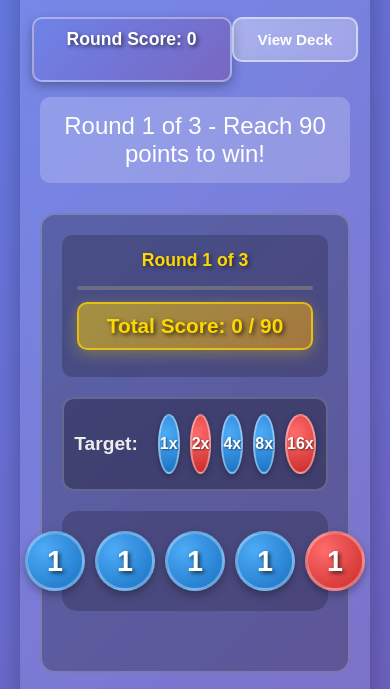
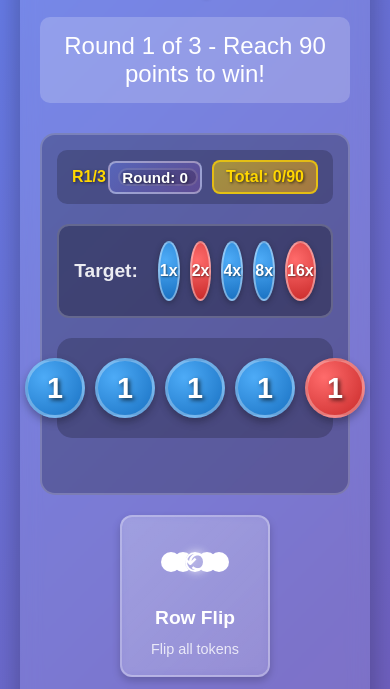
Before and after one commit to mikebranstein/sequora, a website built with webpack: page public/index.html in a window 390 px wide. Shown: the part 101-790 px from the top of the page. Built offline with nearby package versions, Linux system fonts and the light colour scheme.

Commit message:
update: consolidated round and scoring UI

```diff
--- a/public/styles/main.css
+++ b/public/styles/main.css
@@ -42,12 +42,12 @@ h1 {
 }
 
 .game-board-header {
-    display: grid;
-    grid-template-columns: 1fr auto 1fr;
-    gap: 15px;
+    display: flex;
     align-items: center;
+    justify-content: space-between;
+    gap: 20px;
     margin-bottom: 20px;
-    padding: 15px;
+    padding: 12px 20px;
     background: rgba(0, 0, 0, 0.2);
     border-radius: 10px;
 }
@@ -84,46 +84,41 @@ h1 {
 
 /* Score Display */
 .header-controls {
-    display: flex;
-    justify-content: center;
-    margin-bottom: 20px;
+    display: none;
 }
 
 #score-display {
     text-align: center;
-    font-size: 1.3em;
+    font-size: 1.1em;
     font-weight: bold;
-    padding: 12px 25px;
-    border-radius: 10px;
+    padding: 8px 16px;
+    border-radius: 8px;
     background: linear-gradient(135deg, rgba(103, 126, 234, 0.5), rgba(118, 75, 162, 0.5));
     border: 2px solid rgba(255, 255, 255, 0.4);
     color: #ffffff;
-    text-shadow: 2px 2px 4px rgba(0, 0, 0, 0.6);
-    box-shadow: 0 4px 12px rgba(0, 0, 0, 0.3);
+    text-shadow: 1px 1px 3px rgba(0, 0, 0, 0.6);
     transition: all 0.3s ease;
-    min-width: 200px;
+    white-space: nowrap;
 }
 
 #total-score-display {
     text-align: center;
-    font-size: 1.5em;
+    font-size: 1.2em;
     font-weight: bold;
-    padding: 10px 20px;
-    border-radius: 10px;
+    padding: 8px 16px;
+    border-radius: 8px;
     background: linear-gradient(135deg, rgba(255, 215, 0, 0.5), rgba(255, 165, 0, 0.5));
     border: 2px solid rgba(255, 215, 0, 0.7);
     color: #ffd700;
-    text-shadow: 2px 2px 4px rgba(0, 0, 0, 0.7);
-    box-shadow: 0 4px 15px rgba(255, 215, 0, 0.3);
+    text-shadow: 1px 1px 3px rgba(0, 0, 0, 0.7);
     transition: all 0.3s ease;
     white-space: nowrap;
 }
 
 #total-score-display.final-score {
-    font-size: 2.2em;
-    padding: 15px 30px;
+    font-size: 1.8em;
+    padding: 12px 24px;
     animation: pulse 2s infinite;
-    grid-column: 1 / -1;
 }
 
 #total-score-display.target-met {
@@ -636,40 +631,42 @@ h1 {
         padding: 20px 10px;
     }
 
-    .game-board-header {
-        grid-template-columns: 1fr;
-        gap: 12px;
+    .game-board {
+        padding: 15px;
     }
 
-    .header-controls {
-        margin-bottom: 15px;
+    .game-board-header {
+        flex-wrap: wrap;
+        gap: 10px;
+        padding: 10px 15px;
     }
 
     #score-display {
-        font-size: 1.1em;
-        padding: 10px 20px;
+        font-size: 0.95em;
+        padding: 6px 12px;
     }
 
     #total-score-display {
-        font-size: 1.3em;
-        padding: 10px 15px;
+        font-size: 1em;
+        padding: 6px 12px;
     }
 
     #total-score-display.final-score {
-        font-size: 1.6em;
+        font-size: 1.3em;
+        width: 100%;
     }
 
     #round-info {
-        flex-direction: column;
+        flex: 1 1 100%;
         gap: 8px;
     }
 
     .round-number {
-        font-size: 1em;
+        font-size: 0.9em;
     }
 
     .progress-bar {
-        width: 100%;
+        height: 16px;
     }
 }
 
@@ -677,26 +674,27 @@ h1 {
 #round-info {
     display: flex;
     align-items: center;
-    gap: 15px;
+    gap: 12px;
+    flex: 1;
     min-width: 0;
 }
 
 .round-number {
-    font-size: 1.1em;
+    font-size: 1em;
     font-weight: bold;
     color: #ffd700;
-    text-shadow: 2px 2px 4px rgba(0, 0, 0, 0.5);
+    text-shadow: 1px 1px 3px rgba(0, 0, 0, 0.5);
     white-space: nowrap;
 }
 
 .progress-bar {
     flex: 1;
-    height: 20px;
+    height: 18px;
     background: rgba(0, 0, 0, 0.4);
-    border-radius: 10px;
+    border-radius: 9px;
     overflow: hidden;
     border: 2px solid rgba(255, 255, 255, 0.3);
-    min-width: 100px;
+    min-width: 80px;
 }
 
 .progress-fill {
--- a/src/client/game/renderer.ts
+++ b/src/client/game/renderer.ts
@@ -58,14 +58,13 @@ export class GameRenderer {
             gameBoard = document.createElement('div');
             gameBoard.className = 'game-board';
 
-            // Create header for integrated info
+            // Create header for integrated info - single line: round info | round score | total score
             const header = document.createElement('div');
             header.className = 'game-board-header';
 
-            // Reorder elements: round info, total score, then round info gets updated
             header.appendChild(this.roundInfoElement);
+            header.appendChild(this.scoreElement);
             header.appendChild(this.totalScoreElement);
-            header.appendChild(document.createElement('div')); // Spacer for grid
 
             gameBoard.appendChild(header);
 
@@ -399,7 +398,7 @@ export class GameRenderer {
     }
 
     private renderScore(score: number): void {
-        this.scoreElement.textContent = `Round Score: ${score}`;
+        this.scoreElement.textContent = `Round: ${score}`;
     }
 
     private renderTotalScore(totalScore: number, targetScore: number, isGameOver: boolean): void {
@@ -410,13 +409,13 @@ export class GameRenderer {
             const targetMet = totalScore >= targetScore;
             if (targetMet) {
                 this.totalScoreElement.classList.add('target-met');
-                this.totalScoreElement.textContent = `🏆 Final Score: ${totalScore}/${targetScore} 🏆`;
+                this.totalScoreElement.textContent = `🏆 ${totalScore}/${targetScore} 🏆`;
             } else {
                 this.totalScoreElement.classList.add('target-missed');
-                this.totalScoreElement.textContent = `Final Score: ${totalScore}/${targetScore}`;
+                this.totalScoreElement.textContent = `Final: ${totalScore}/${targetScore}`;
             }
         } else {
-            this.totalScoreElement.textContent = `Total Score: ${totalScore} / ${targetScore}`;
+            this.totalScoreElement.textContent = `Total: ${totalScore}/${targetScore}`;
         }
     }
 
@@ -433,7 +432,7 @@ export class GameRenderer {
 
     private renderRoundInfo(currentRound: number, maxRounds: number, totalScore: number, targetScore: number): void {
         this.roundInfoElement.innerHTML = `
-            <div class="round-number">Round ${currentRound} of ${maxRounds}</div>
+            <div class="round-number">R${currentRound}/${maxRounds}</div>
             <div class="progress-bar">
                 <div class="progress-fill" style="width: ${Math.min(100, (totalScore / targetScore) * 100)}%"></div>
             </div>
--- a/src/client/styles/main.css
+++ b/src/client/styles/main.css
@@ -42,12 +42,12 @@ h1 {
 }
 
 .game-board-header {
-    display: grid;
-    grid-template-columns: 1fr auto 1fr;
-    gap: 15px;
+    display: flex;
     align-items: center;
+    justify-content: space-between;
+    gap: 20px;
     margin-bottom: 20px;
-    padding: 15px;
+    padding: 12px 20px;
     background: rgba(0, 0, 0, 0.2);
     border-radius: 10px;
 }
@@ -84,46 +84,41 @@ h1 {
 
 /* Score Display */
 .header-controls {
-    display: flex;
-    justify-content: center;
-    margin-bottom: 20px;
+    display: none;
 }
 
 #score-display {
     text-align: center;
-    font-size: 1.3em;
+    font-size: 1.1em;
     font-weight: bold;
-    padding: 12px 25px;
-    border-radius: 10px;
+    padding: 8px 16px;
+    border-radius: 8px;
     background: linear-gradient(135deg, rgba(103, 126, 234, 0.5), rgba(118, 75, 162, 0.5));
     border: 2px solid rgba(255, 255, 255, 0.4);
     color: #ffffff;
-    text-shadow: 2px 2px 4px rgba(0, 0, 0, 0.6);
-    box-shadow: 0 4px 12px rgba(0, 0, 0, 0.3);
+    text-shadow: 1px 1px 3px rgba(0, 0, 0, 0.6);
     transition: all 0.3s ease;
-    min-width: 200px;
+    white-space: nowrap;
 }
 
 #total-score-display {
     text-align: center;
-    font-size: 1.5em;
+    font-size: 1.2em;
     font-weight: bold;
-    padding: 10px 20px;
-    border-radius: 10px;
+    padding: 8px 16px;
+    border-radius: 8px;
     background: linear-gradient(135deg, rgba(255, 215, 0, 0.5), rgba(255, 165, 0, 0.5));
     border: 2px solid rgba(255, 215, 0, 0.7);
     color: #ffd700;
-    text-shadow: 2px 2px 4px rgba(0, 0, 0, 0.7);
-    box-shadow: 0 4px 15px rgba(255, 215, 0, 0.3);
+    text-shadow: 1px 1px 3px rgba(0, 0, 0, 0.7);
     transition: all 0.3s ease;
     white-space: nowrap;
 }
 
 #total-score-display.final-score {
-    font-size: 2.2em;
-    padding: 15px 30px;
+    font-size: 1.8em;
+    padding: 12px 24px;
     animation: pulse 2s infinite;
-    grid-column: 1 / -1;
 }
 
 #total-score-display.target-met {
@@ -636,40 +631,42 @@ h1 {
         padding: 20px 10px;
     }
 
-    .game-board-header {
-        grid-template-columns: 1fr;
-        gap: 12px;
+    .game-board {
+        padding: 15px;
     }
 
-    .header-controls {
-        margin-bottom: 15px;
+    .game-board-header {
+        flex-wrap: wrap;
+        gap: 10px;
+        padding: 10px 15px;
     }
 
     #score-display {
-        font-size: 1.1em;
-        padding: 10px 20px;
+        font-size: 0.95em;
+        padding: 6px 12px;
     }
 
     #total-score-display {
-        font-size: 1.3em;
-        padding: 10px 15px;
+        font-size: 1em;
+        padding: 6px 12px;
     }
 
     #total-score-display.final-score {
-        font-size: 1.6em;
+        font-size: 1.3em;
+        width: 100%;
     }
 
     #round-info {
-        flex-direction: column;
+        flex: 1 1 100%;
         gap: 8px;
     }
 
     .round-number {
-        font-size: 1em;
+        font-size: 0.9em;
     }
 
     .progress-bar {
-        width: 100%;
+        height: 16px;
     }
 }
 
@@ -677,26 +674,27 @@ h1 {
 #round-info {
     display: flex;
     align-items: center;
-    gap: 15px;
+    gap: 12px;
+    flex: 1;
     min-width: 0;
 }
 
 .round-number {
-    font-size: 1.1em;
+    font-size: 1em;
     font-weight: bold;
     color: #ffd700;
-    text-shadow: 2px 2px 4px rgba(0, 0, 0, 0.5);
+    text-shadow: 1px 1px 3px rgba(0, 0, 0, 0.5);
     white-space: nowrap;
 }
 
 .progress-bar {
     flex: 1;
-    height: 20px;
+    height: 18px;
     background: rgba(0, 0, 0, 0.4);
-    border-radius: 10px;
+    border-radius: 9px;
     overflow: hidden;
     border: 2px solid rgba(255, 255, 255, 0.3);
-    min-width: 100px;
+    min-width: 80px;
 }
 
 .progress-fill {
```
